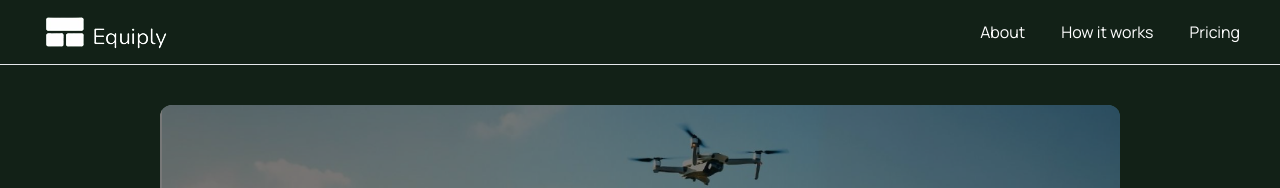
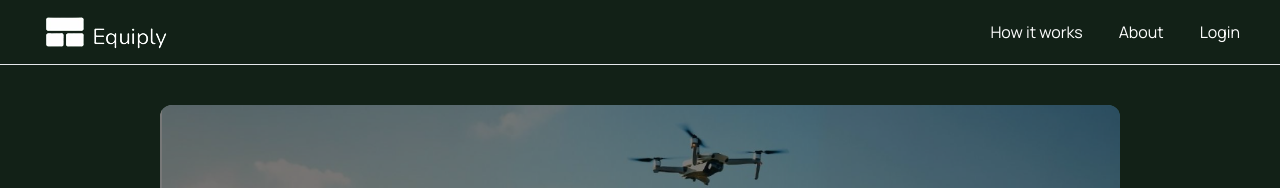
Before and after one commit to estherchinda/equiply, a Next.js app: page / in a window 1280 px wide. Shown: the top 188 px of the page. Built offline with nearby package versions, Linux system fonts and the light colour scheme.

Commit message:
changed names to mine

```diff
--- a/ui/display/Navigation.tsx
+++ b/ui/display/Navigation.tsx
@@ -9,7 +9,11 @@ import { useSidebar } from "@/context/SidebarContext";
 import NotificationTab from "./NotificationTab";
 
 export default function Navigation() {
-  const links = ["About", "How it works", "Pricing"];
+  const links = [
+    {href: "", name: "How it works"},
+    {href: "", name: "About"},
+    {href: "/login", name: "Login"},
+  ];
   const pathname = usePathname();
   const { openMobile } = useSidebar();
 
@@ -43,12 +47,16 @@ export default function Navigation() {
       ) : (
         <ul className="text-white gap-9 hidden md:flex">
           {links.map((link, index) => (
-            <li
-              key={index}
-              className="hover:cursor-pointer hover:text-[#A6F2C4] nav-link"
+            <Link
+            href={link.href}
+            key={index}
             >
-              {link}
-            </li>
+              <li
+                className="hover:cursor-pointer hover:text-[#A6F2C4] nav-link"
+              >
+                {link.name}
+              </li>
+            </Link>
           ))}
         </ul>
       )}
--- a/ui/profile/PersonalInformation.tsx
+++ b/ui/profile/PersonalInformation.tsx
@@ -29,13 +29,13 @@ export default function PersonalInformation() {
                     <Input
                         label="First Name"
                         value={userData.firstName}
-                        placeholder="Chinedu Emeka"
+                        placeholder="Esther Chinda"
                         onChange={handleInputChange}
                     />
                     <Input
                         label="Email Address"
                         value={userData.email}
-                        placeholder="chineduemeks@gmail.com"
+                        placeholder="estherchinda@gmail.com"
                         onChange={handleInputChange}
                     />
                     <Input
--- a/ui/profile/ProfileHeader.tsx
+++ b/ui/profile/ProfileHeader.tsx
@@ -28,7 +28,7 @@ export default function ProfileHeader() {
             />
           </div>
           <div>
-            <Heading content="Chinedu Emeka" marginBottom="0" />
+            <Heading content="Esther Chinda" marginBottom="0" />
             <p className="text-sm text-[#94C7A8] font-normal leading-6">
               Farmer in Port Harcourt, Nigeria
             </p>
```
